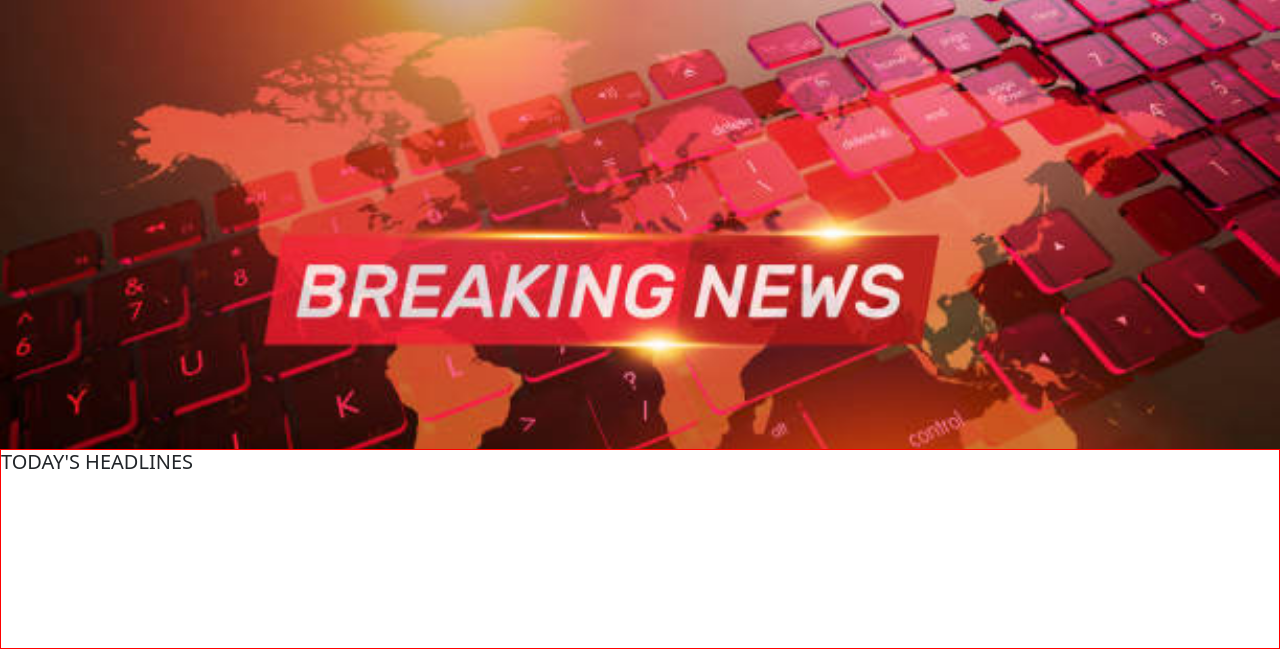
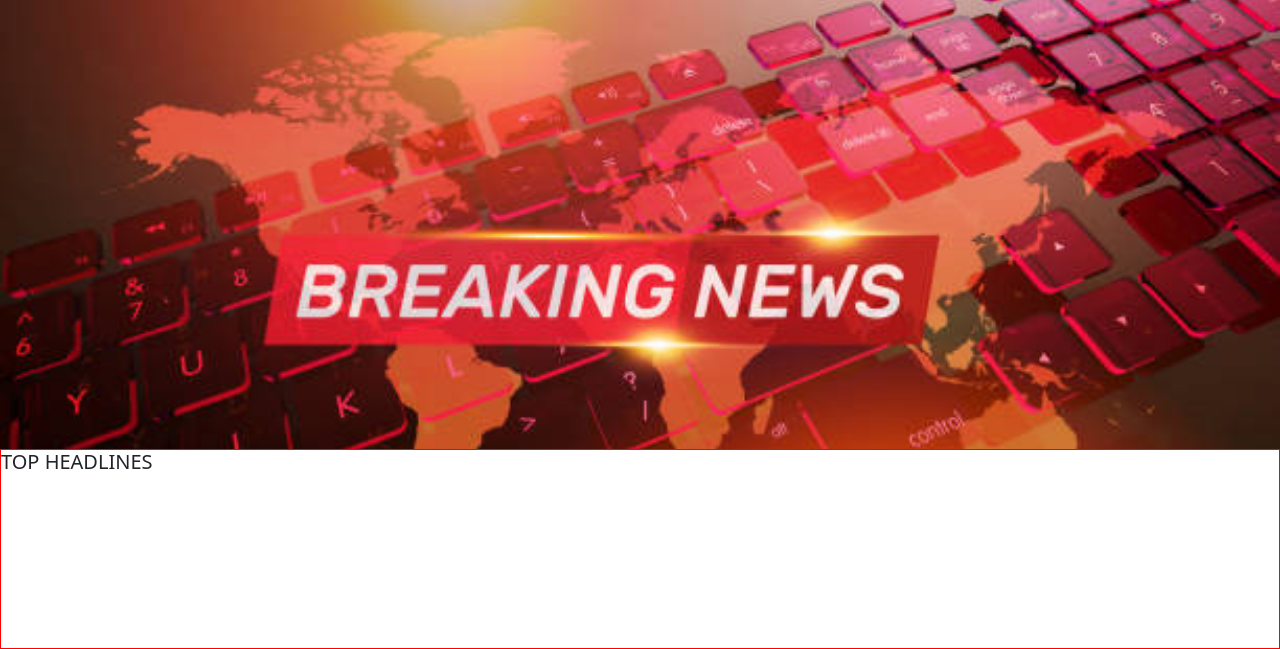
Before and after one commit to Collins07/NewsAPI, a Flask app: template templates/index.html in a window 1280 px wide. Shown: the part 101-750 px from the top of the page. Run offline with Flask 2, Linux system fonts and the light colour scheme; the template is opened without the code that fills it, so the values that code supplies are empty.

Commit message:
bbc news as source

```diff
--- a/run.py
+++ b/run.py
@@ -11,6 +11,8 @@ def home():
 
     newsapi = NewsApiClient(api_key="1111f8f3bf334cc6a0af77fa30f68e29")
 
+    top_headlines = newsapi.get_top_headlines(sources= "bbc-news" )
+
 
     return render_template('index.html')
 
--- a/templates/index.html
+++ b/templates/index.html
@@ -28,7 +28,7 @@
 
 
     <div class="head1">
-        <h5>TODAY'S HEADLINES</h5>
+        <h5>TOP HEADLINES</h5>
     </div>
     <div class="head2">
         <h5>TODAY'S NEWS</h5>
```
